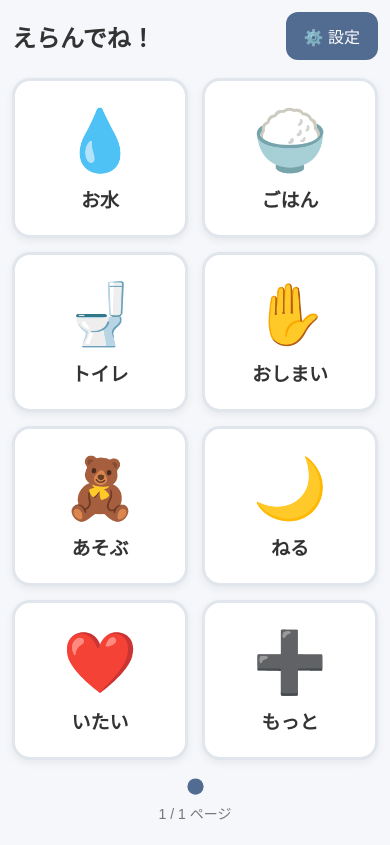
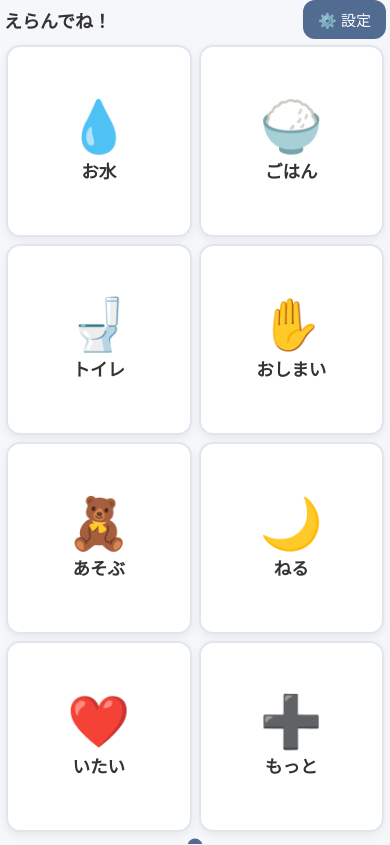
Before and after one commit to carrotsuke-code/ecard-app, a plain HTML site: page index.html in a window 390 px wide. Drawn offline with Linux system fonts and the light colour scheme.

Commit message:
Add files via upload

```diff
--- a/index.html
+++ b/index.html
@@ -2,7 +2,7 @@
 <html lang="ja">
 <head>
 <meta charset="UTF-8">
-<meta name="viewport" content="width=device-width, initial-scale=1.0">
+<meta name="viewport" content="width=device-width, initial-scale=1.0, viewport-fit=cover">
 <title>絵カードアプリ</title>
 
 <style>
@@ -10,59 +10,87 @@
   box-sizing: border-box;
 }
 
+html, body {
+  width: 100%;
+  height: 100%;
+  margin: 0;
+  overflow: hidden;
+}
+
 body {
-  margin: 0;
-  padding: 20px;
   font-family: sans-serif;
   background: #f5f7fa;
   color: #333;
-  overflow-x: hidden;
-}
-
-header {
-  display: flex;
-  justify-content: space-between;
-  align-items: center;
-  margin-bottom: 18px;
-}
-
-h1 {
-  font-size: 24px;
-  margin: 0;
+  padding:
+    env(safe-area-inset-top)
+    env(safe-area-inset-right)
+    env(safe-area-inset-bottom)
+    env(safe-area-inset-left);
 }
 
 button {
   cursor: pointer;
   font-family: inherit;
+  -webkit-tap-highlight-color: transparent;
+}
+
+/* メイン画面 */
+
+#mainScreen {
+  height: 100%;
+  display: flex;
+  flex-direction: column;
+  padding: 8px;
+  gap: 6px;
+  touch-action: pan-y;
+}
+
+header {
+  flex: 0 0 auto;
+  display: flex;
+  justify-content: space-between;
+  align-items: center;
+  min-height: 42px;
+  padding: 0 4px;
+}
+
+h1 {
+  font-size: clamp(18px, 3vw, 26px);
+  margin: 0;
 }
 
 .settings-button {
   border: none;
   border-radius: 12px;
-  padding: 12px 18px;
+  padding: 9px 15px;
   background: #526b91;
   color: white;
-  font-size: 16px;
+  font-size: 15px;
 }
 
 .card-grid {
+  flex: 1;
+  min-height: 0;
   display: grid;
-  grid-template-columns: repeat(4, 1fr);
-  gap: 14px;
+  grid-template-columns: repeat(4, minmax(0, 1fr));
+  grid-template-rows: repeat(2, minmax(0, 1fr));
+  gap: 8px;
 }
 
 .card {
+  width: 100%;
+  height: 100%;
+  min-width: 0;
+  min-height: 0;
+  padding: 5px;
   background: white;
   border: 3px solid #e1e6ed;
   border-radius: 18px;
-  padding: 10px;
-  min-width: 0;
-  min-height: 190px;
   display: flex;
   flex-direction: column;
   align-items: center;
   justify-content: center;
-  gap: 8px;
+  gap: 5px;
   color: #333;
   box-shadow: 0 3px 8px #00000010;
 }
@@ -74,34 +102,37 @@ button {
 
 .card img {
   width: 100%;
-  height: 125px;
+  height: 75%;
+  min-height: 0;
   object-fit: contain;
   border-radius: 10px;
 }
 
 .card .emoji {
-  font-size: 75px;
-  line-height: 1.2;
+  font-size: clamp(35px, 9vw, 110px);
+  line-height: 1.1;
 }
 
 .card .card-text {
-  font-size: 22px;
+  font-size: clamp(14px, 2.5vw, 30px);
   font-weight: bold;
   text-align: center;
   overflow-wrap: anywhere;
+  max-width: 100%;
 }
 
 .page-indicators {
+  flex: 0 0 auto;
   display: flex;
   justify-content: center;
   align-items: center;
   gap: 12px;
-  margin: 20px 0 10px;
+  min-height: 18px;
 }
 
 .page-dot {
-  width: 13px;
-  height: 13px;
+  width: 12px;
+  height: 12px;
   border-radius: 50%;
   border: none;
   padding: 0;
@@ -114,14 +145,79 @@ button {
 }
 
 .page-caption {
+  flex: 0 0 auto;
   text-align: center;
   color: #777;
-  font-size: 14px;
-  margin-bottom: 10px;
+  font-size: 12px;
+  min-height: 15px;
 }
+
+/* iPhoneなど縦長画面 */
+
+@media (max-width: 650px) {
+  #mainScreen {
+    padding: 6px;
+    gap: 5px;
+  }
+
+  header {
+    min-height: 38px;
+  }
+
+  .card-grid {
+    grid-template-columns: repeat(2, minmax(0, 1fr));
+    grid-template-rows: repeat(4, minmax(0, 1fr));
+    gap: 7px;
+  }
+
+  .card {
+    border-radius: 14px;
+    border-width: 2px;
+    gap: 3px;
+  }
+
+  .card .emoji {
+    font-size: clamp(35px, 13vw, 85px);
+  }
+
+  .card .card-text {
+    font-size: clamp(15px, 4.5vw, 24px);
+  }
+
+  .card img {
+    height: 72%;
+  }
+}
+
+/* iPadなど横長画面 */
+
+@media (min-width: 651px) {
+  #mainScreen {
+    padding: 10px;
+    gap: 7px;
+  }
+
+  .card-grid {
+    gap: 10px;
+  }
+
+  .card {
+    border-radius: 20px;
+  }
+}
+
+/* 設定画面 */
 
 #settingsScreen {
   display: none;
+  height: 100%;
+  overflow-y: auto;
+  padding: 18px;
+  -webkit-overflow-scrolling: touch;
+}
+
+#settingsScreen h2 {
+  margin-top: 0;
 }
 
 .settings-intro {
@@ -161,7 +257,7 @@ button {
 
 .edit-grid {
   display: grid;
-  grid-template-columns: repeat(2, 1fr);
+  grid-template-columns: repeat(2, minmax(0, 1fr));
   gap: 14px;
 }
 
@@ -245,30 +341,6 @@ button {
 }
 
 @media (max-width: 650px) {
-  body {
-    padding: 12px;
-  }
-
-  .card-grid {
-    grid-template-columns: repeat(2, 1fr);
-  }
-
-  .card {
-    min-height: 160px;
-  }
-
-  .card img {
-    height: 100px;
-  }
-
-  .card .emoji {
-    font-size: 60px;
-  }
-
-  .card .card-text {
-    font-size: 19px;
-  }
-
   .edit-grid {
     grid-template-columns: 1fr;
   }
@@ -287,7 +359,6 @@ button {
 
 <main id="mainScreen">
   <div class="card-grid" id="cardGrid"></div>
-
   <div class="page-indicators" id="pageIndicators"></div>
   <div class="page-caption" id="pageCaption"></div>
 </main>
@@ -299,7 +370,6 @@ button {
   </p>
 
   <div class="editor-pages" id="editorPages"></div>
-
   <div class="edit-grid" id="editGrid"></div>
 
   <div class="settings-actions">
@@ -360,7 +430,6 @@ function loadPages() {
       }
     }
 
-    // 以前の8枚のカードを1ページ目に引き継ぐ
     const oldCards = localStorage.getItem("myPictureCards");
 
     if (oldCards) {
@@ -381,7 +450,6 @@ function loadPages() {
 
 let pages = loadPages();
 let currentPageIndex = 0;
-
 let editingPages = [];
 let editingPageIndex = 0;
 
@@ -411,7 +479,6 @@ function renderCards() {
     const label = document.createElement("div");
     label.className = "card-text";
     label.textContent = card.text || "未設定";
-
     button.appendChild(label);
 
     button.addEventListener("click", () => {
@@ -464,7 +531,8 @@ function speak(text) {
   window.speechSynthesis.speak(utterance);
 }
 
-// 左右スワイプでページ移動
+/* 左右スワイプ */
+
 let touchStartX = 0;
 let touchStartY = 0;
 
@@ -486,24 +554,19 @@ mainScreen.addEventListener("touchend", event => {
   const diffX = endX - touchStartX;
   const diffY = endY - touchStartY;
 
-  // 横方向に十分動いたときだけページを変更
   if (Math.abs(diffX) < 60) return;
   if (Math.abs(diffX) < Math.abs(diffY) * 1.3) return;
 
-  if (diffX < 0) {
-    // 左スワイプ：次のページ
-    if (currentPageIndex < pages.length - 1) {
-      currentPageIndex++;
-      renderCards();
-    }
-  } else {
-    // 右スワイプ：前のページ
-    if (currentPageIndex > 0) {
-      currentPageIndex--;
-      renderCards();
-    }
+  if (diffX < 0 && currentPageIndex < pages.length - 1) {
+    currentPageIndex++;
+    renderCards();
+  } else if (diffX > 0 && currentPageIndex > 0) {
+    currentPageIndex--;
+    renderCards();
   }
 }, { passive: true });
+
+/* 設定画面 */
 
 function openSettings() {
   editingPages = JSON.parse(JSON.stringify(pages));
@@ -518,7 +581,7 @@ function openSettings() {
 
 function closeSettings() {
   document.getElementById("settingsScreen").style.display = "none";
-  document.getElementById("mainScreen").style.display = "block";
+  document.getElementById("mainScreen").style.display = "flex";
   document.getElementById("mainHeader").style.display = "flex";
 }
 
```
